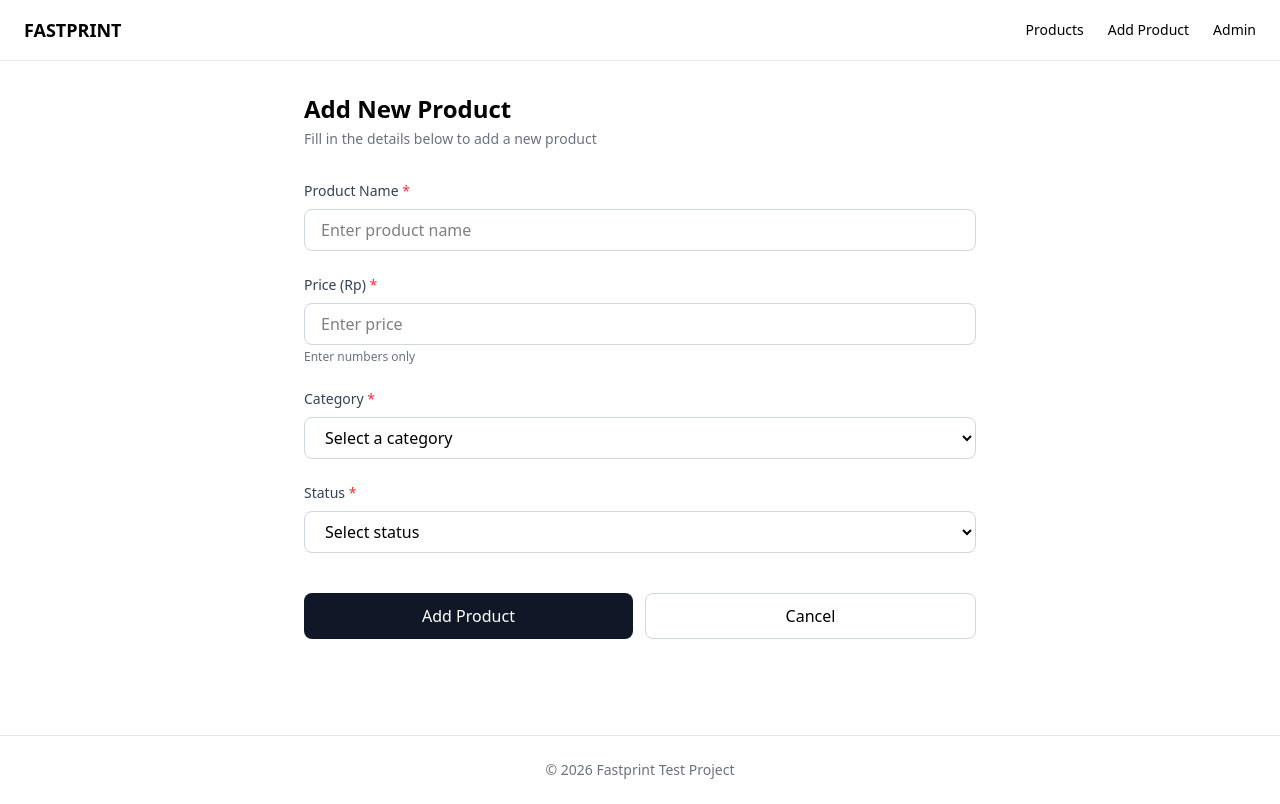
After one commit to ReynaldiRP/fastprint-test-reynaldi-rizky-pratama, a Django app: page /add/ in a window 1280 px wide. The commit adds this page. Run offline with Django 5.2, Linux system fonts and the light colour scheme; data that the repository does not hold is empty.

Commit message:
feat: add new product form page

```diff
--- a/products/templates/products/base.html
+++ b/products/templates/products/base.html
@@ -13,8 +13,8 @@
         <div class="flex justify-between items-center">
           <h1 class="text-lg font-semibold">FASTPRINT</h1>
           <nav class="flex gap-6 text-sm">
-            <a href="/" class="hover:text-gray-600">Home</a>
-            <a href="/products/" class="hover:text-gray-600">Products</a>
+            <a href="/" class="hover:text-gray-600">Products</a>
+            <a href="/add/" class="hover:text-gray-600">Add Product</a>
             <a href="/admin/" class="hover:text-gray-600">Admin</a>
           </nav>
         </div>
--- /dev/null
+++ b/products/templates/products/product_form.html
@@ -0,0 +1,127 @@
+{% extends 'products/base.html' %} {% block content %}
+<div class="max-w-2xl mx-auto">
+  <div class="mb-8">
+    <h2 class="text-2xl font-semibold mb-1">Add New Product</h2>
+    <p class="text-sm text-gray-500">
+      Fill in the details below to add a new product
+    </p>
+  </div>
+
+  <form method="POST" class="space-y-6">
+    {% csrf_token %}
+
+    <!-- Product Name -->
+    <div>
+      <label
+        for="nama_produk"
+        class="block text-sm font-medium text-gray-700 mb-2"
+      >
+        Product Name <span class="text-red-500">*</span>
+      </label>
+      <input
+        type="text"
+        name="nama_produk"
+        id="nama_produk"
+        required
+        class="w-full px-4 py-2 border border-gray-300 rounded-lg focus:ring-2 focus:ring-gray-900 focus:border-transparent outline-none"
+        placeholder="Enter product name"
+      />
+    </div>
+
+    <!-- Price -->
+    <div>
+      <label for="harga" class="block text-sm font-medium text-gray-700 mb-2">
+        Price (Rp) <span class="text-red-500">*</span>
+      </label>
+      <input
+        type="number"
+        name="harga"
+        id="harga"
+        required
+        min="0"
+        step="1"
+        class="w-full px-4 py-2 border border-gray-300 rounded-lg focus:ring-2 focus:ring-gray-900 focus:border-transparent outline-none"
+        placeholder="Enter price"
+      />
+      <p class="text-xs text-gray-500 mt-1">Enter numbers only</p>
+    </div>
+
+    <!-- Category -->
+    <div>
+      <label
+        for="kategori"
+        class="block text-sm font-medium text-gray-700 mb-2"
+      >
+        Category <span class="text-red-500">*</span>
+      </label>
+      <select
+        name="kategori"
+        id="kategori"
+        required
+        class="w-full px-4 py-2 border border-gray-300 rounded-lg focus:ring-2 focus:ring-gray-900 focus:border-transparent outline-none"
+      >
+        <option value="">Select a category</option>
+        {% for category in categories %}
+        <option value="{{ category }}">{{ category }}</option>
+        {% endfor %}
+      </select>
+    </div>
+
+    <!-- Status -->
+    <div>
+      <label for="status" class="block text-sm font-medium text-gray-700 mb-2">
+        Status <span class="text-red-500">*</span>
+      </label>
+      <select
+        name="status"
+        id="status"
+        required
+        class="w-full px-4 py-2 border border-gray-300 rounded-lg focus:ring-2 focus:ring-gray-900 focus:border-transparent outline-none"
+      >
+        <option value="">Select status</option>
+        {% for status in status_choices %}
+        <option value="{{ status }}">{{ status }}</option>
+        {% endfor %}
+      </select>
+    </div>
+
+    <!-- Buttons -->
+    <div class="flex gap-3 pt-4">
+      <button
+        type="submit"
+        class="flex-1 bg-gray-900 text-white px-6 py-2.5 rounded-lg hover:bg-gray-800 transition-colors"
+      >
+        Add Product
+      </button>
+      <a
+        href="/"
+        class="flex-1 text-center border border-gray-300 px-6 py-2.5 rounded-lg hover:bg-gray-50 transition-colors"
+      >
+        Cancel
+      </a>
+    </div>
+  </form>
+</div>
+
+<script>
+  // Client-side validation
+  document.querySelector('form').addEventListener('submit', function (e) {
+    const nama = document.getElementById('nama_produk').value.trim();
+    const harga = document.getElementById('harga').value;
+
+    // Validate product name
+    if (!nama) {
+      e.preventDefault();
+      alert('Product name is required');
+      return;
+    }
+
+    // Validate price
+    if (!harga || isNaN(harga) || parseFloat(harga) < 0) {
+      e.preventDefault();
+      alert('Please enter a valid price (numbers only)');
+      return;
+    }
+  });
+</script>
+{% endblock content %}
--- a/products/urls.py
+++ b/products/urls.py
@@ -3,4 +3,5 @@ from . import views
 
 urlpatterns = [
     path('', views.product_list, name='product_list'),
+    path('add/', views.product_form, name='product_add'),
 ]
--- a/products/views.py
+++ b/products/views.py
@@ -1,6 +1,6 @@
-from datetime import datetime, timedelta
+from datetime import timedelta
 import hashlib
-from django.shortcuts import render
+from django.shortcuts import render, redirect
 import requests
 from email.utils import parsedate_to_datetime
 
@@ -15,9 +15,22 @@ def product_list(request):
 
     return render(request, 'products/product_list.html', context)
 
+def product_form(request):
+    """Display form to add new product"""
+    # Get unique categories from API
+    api_data = fetch_api_data_all()
+    categories = sorted(set(item['kategori'] for item in api_data if item.get('kategori')))
+
+    context = {
+        'categories': categories,
+        'status_choices': ['bisa dijual', 'tidak bisa dijual']
+    }
+
+    return render(request, 'products/product_form.html', context)
+
 def fetch_api_data():
     """
-    Fetch product data from Fastprint API
+    Fetch product data from Fastprint API (only 'bisa dijual' status)
     Returns: list of products or empty list on error
     """
     try:
@@ -50,3 +63,37 @@ def fetch_api_data():
     except Exception as e:
         print(f"Error fetching API data: {str(e)}")
         return []
+
+def fetch_api_data_all():
+    """
+    Fetch ALL product data from Fastprint API (including all statuses)
+    Returns: list of all products or empty list on error
+    """
+    try:
+        session = requests.session()
+        resp_get = session.get("https://recruitment.fastprint.co.id/tes/api_tes_programmer")
+
+        server_date = resp_get.headers.get('Date')
+        username = resp_get.headers.get('X-Credentials-Username', '').split(' ')[0]
+
+        dt_utc = parsedate_to_datetime(server_date)
+        dt_wib = dt_utc + timedelta(hours=7)
+
+        raw_password = f"bisacoding-{dt_wib.day:02d}-{dt_wib.month:02d}-{str(dt_wib.year)[-2:]}"
+        md5_password = hashlib.md5(raw_password.encode()).hexdigest()
+
+        response = session.post(
+            "https://recruitment.fastprint.co.id/tes/api_tes_programmer",
+            data={'username': username, 'password': md5_password}
+        )
+
+        if response.status_code == 200:
+            data = response.json()
+            return data.get('data', [])
+        else:
+            print(f"API Error: {response.text}")
+            return []
+
+    except Exception as e:
+        print(f"Error fetching API data: {str(e)}")
+        return []
```
Also changed, not shown: products/templates/products/product_list.html (+13 -5 lines).
